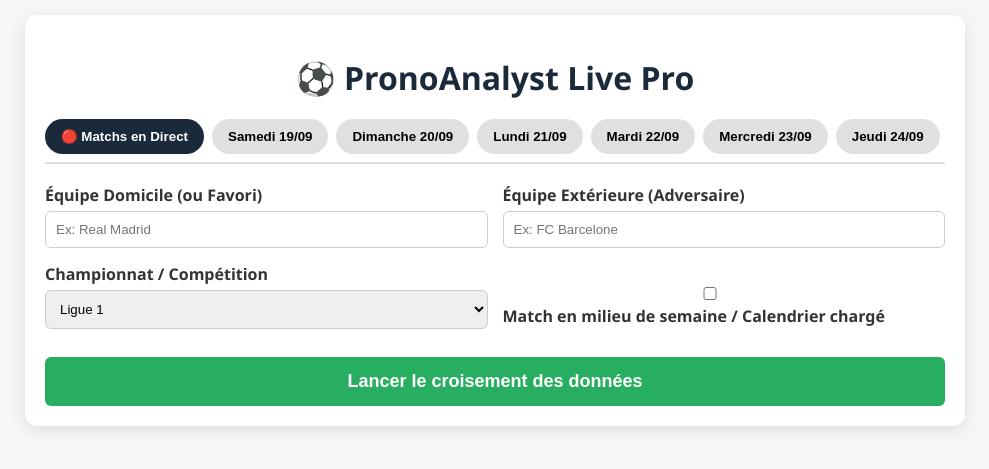
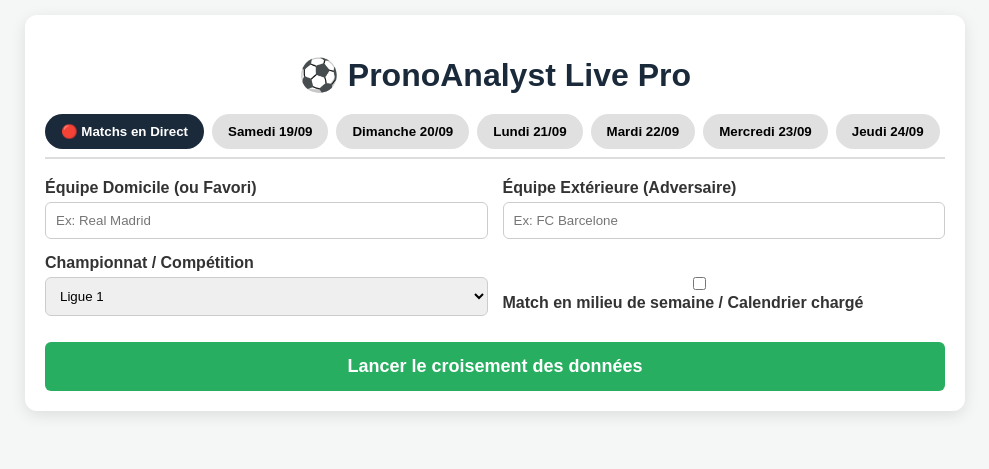
Before and after one commit to alphaabdoulaye/football_analyzer, a Flask app: page / in a window 1280 px wide. Shown: the top 469 px of the page, without its empty margins (145-1134 px from the left). Run offline with Flask 3, Linux system fonts and the light colour scheme.

Commit message:
Update index.html

```diff
--- a/templates/index.html
+++ b/templates/index.html
@@ -3,14 +3,13 @@
 <head>
     <meta charset="UTF-8">
     <meta name="viewport" content="width=device-width, initial-scale=1.0">
-    <title>Analyseur Pro - Pronostics & Matchs</title>
+    <title>PronoAnalyst Live Pro</title>
     <style>
         :root { --primary: #1a2a3a; --accent: #27ae60; --bg: #f4f7f6; }
-        body { font-family: 'Segoe UI', Tahoma, Geneva, Verdana, sans-serif; background: var(--bg); margin: 0; padding: 15px; }
+        body { font-family: Arial, sans-serif; background: var(--bg); margin: 0; padding: 15px; }
         .app-container { max-width: 900px; margin: auto; background: white; padding: 20px; border-radius: 12px; box-shadow: 0 4px 15px rgba(0,0,0,0.1); }
         h1 { color: var(--primary); text-align: center; margin-bottom: 20px; }
 
-        /* Navigation Onglets */
         .tabs { display: flex; overflow-x: auto; gap: 8px; border-bottom: 2px solid #ddd; padding-bottom: 8px; margin-bottom: 20px; }
         .tab-btn { background: #e0e0e0; border: none; padding: 10px 16px; border-radius: 20px; cursor: pointer; white-space: nowrap; font-weight: bold; }
         .tab-btn.active { background: var(--primary); color: white; }
@@ -25,7 +24,6 @@
         .btn-analyze { width: 100%; padding: 14px; background: var(--accent); color: white; border: none; border-radius: 6px; font-size: 18px; font-weight: bold; cursor: pointer; margin-top: 10px; }
         .btn-analyze:hover { background: #219150; }
 
-        /* Carte Pronostics */
         .results-box { margin-top: 25px; border: 1px solid #e0e0e0; border-radius: 8px; padding: 20px; background: #fafafa; display: none; }
         .prono-card { background: #e8f8f5; border-left: 5px solid var(--accent); padding: 12px; margin: 10px 0; border-radius: 4px; }
         .prono-title { font-weight: bold; color: #1e8449; }
@@ -45,7 +43,7 @@
         {% endfor %}
     </div>
 
-    <!-- Formulaire d'analyse -->
+    <!-- Formulaire -->
     <div class="form-grid">
         <div class="input-group">
             <label>Équipe Domicile (ou Favori)</label>
@@ -75,7 +73,7 @@
 
     <button class="btn-analyze" onclick="runAnalysis()">Lancer le croisement des données</button>
 
-    <!-- Zone d'affichage des résultats -->
+    <!-- Zone de Résultats -->
     <div id="results" class="results-box">
         <h2 id="match-title" style="text-align: center; color: var(--primary);"></h2>
         <p><strong>Compétition :</strong> <span id="league-tag" class="badge"></span></p>
```
